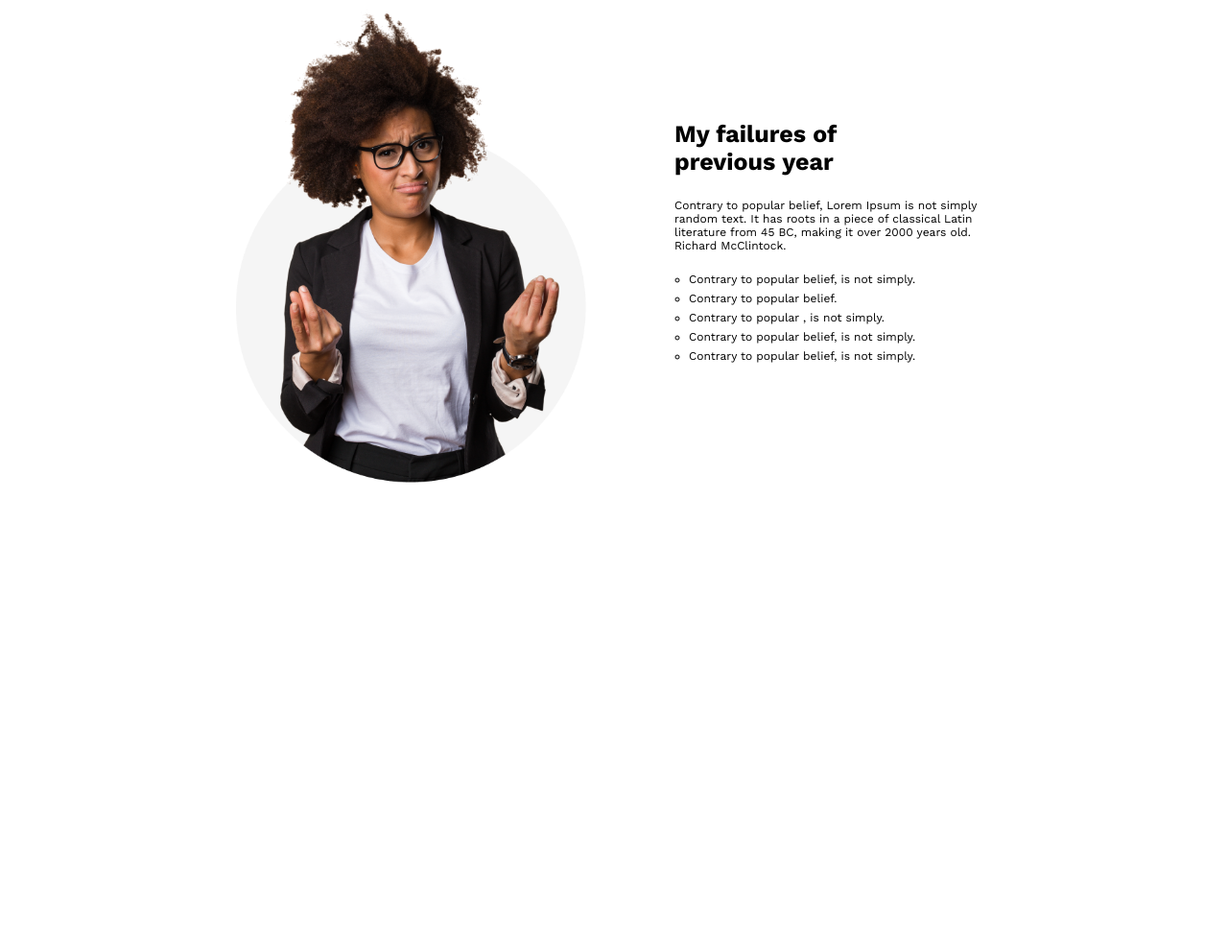
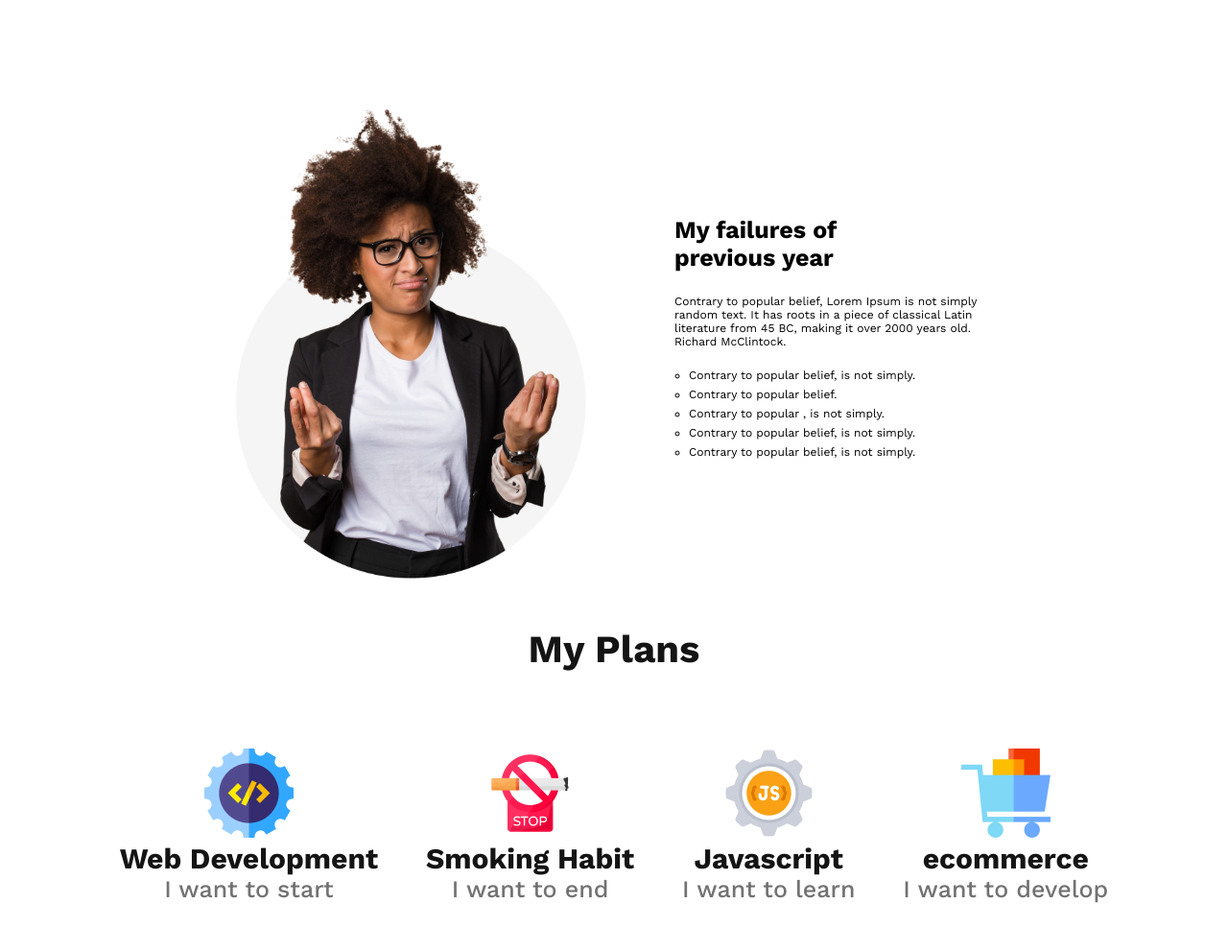
Before and after one commit to AsifaJahanSafa/belive_repository, a plain HTML site: page index.html in a window 1280 px wide. Shown: the part 821-1812 px from the top of the page at 96% size. Before the commit the page ends 1324 px from the top, so only its background shows below. Drawn offline with nearby package versions, Linux system fonts and the light colour scheme.

Commit message:
added the plan section

```diff
--- a/index.html
+++ b/index.html
@@ -38,6 +38,31 @@
               </ul>
           </div>
       </section>
+      <section id="plan-contain" class="failure-section">
+          <h3 class="my-plan-title">My Plans</h3>
+          <div class="planes-container">
+          <div class="planes">
+              <img src="./images/icons/web.png" alt="">
+              <h3>Web Development</h3>
+              <p>I want to start</p>
+          </div>
+          <div class="planes">
+              <img src="./images/icons/smoke.png" alt="">
+              <h3>Smoking Habit</h3>
+              <p>I want to end</p>
+          </div>
+          <div class="planes">
+              <img src="./images/icons/js.png" alt="">
+              <h3>Javascript</h3>
+              <p>I want to learn</p>
+          </div>
+          <div class="planes">
+              <img src="./images/icons/ecom.png" alt="">
+              <h3>ecommerce</h3>
+              <p>I want to develop</p>
+          </div>
+        </div>
+      </section>
   </main>
   <footer></footer>
 </body>
--- a/styles/style.css
+++ b/styles/style.css
@@ -2,7 +2,7 @@
 margin:0}
 
  section{
-     margin-bottom:130px ;
+     margin-bottom:230px ;
  }
 
  body{
@@ -82,3 +82,51 @@ margin:0}
        padding: 0px 15px;
 
    }
+
+   /* plan section start */
+   .my-plan-title{
+    color:#151414;
+    font-size: 40px;
+    font-weight: 700;
+   }
+
+   #plan-contain{
+       display: flex
+       ;
+       flex-direction: column;
+       padding: 50px 0px;
+   }
+
+   .planes-container{
+       display: flex;
+       flex-direction:row;
+       gap:50px;
+       text-align: center;
+   }
+
+   .planes-container:nth-child(4){
+       gap:0
+   }
+
+   .planes h3{
+
+    color: #151414;
+    text-align: center;
+    font-size: 30px;
+    font-weight: 700;
+
+
+   }
+
+
+   .planes p{
+        color: #737272;
+    text-align: center;
+    font-size: 25px;
+    font-weight: 500;
+
+
+
+
+
+   }
```
